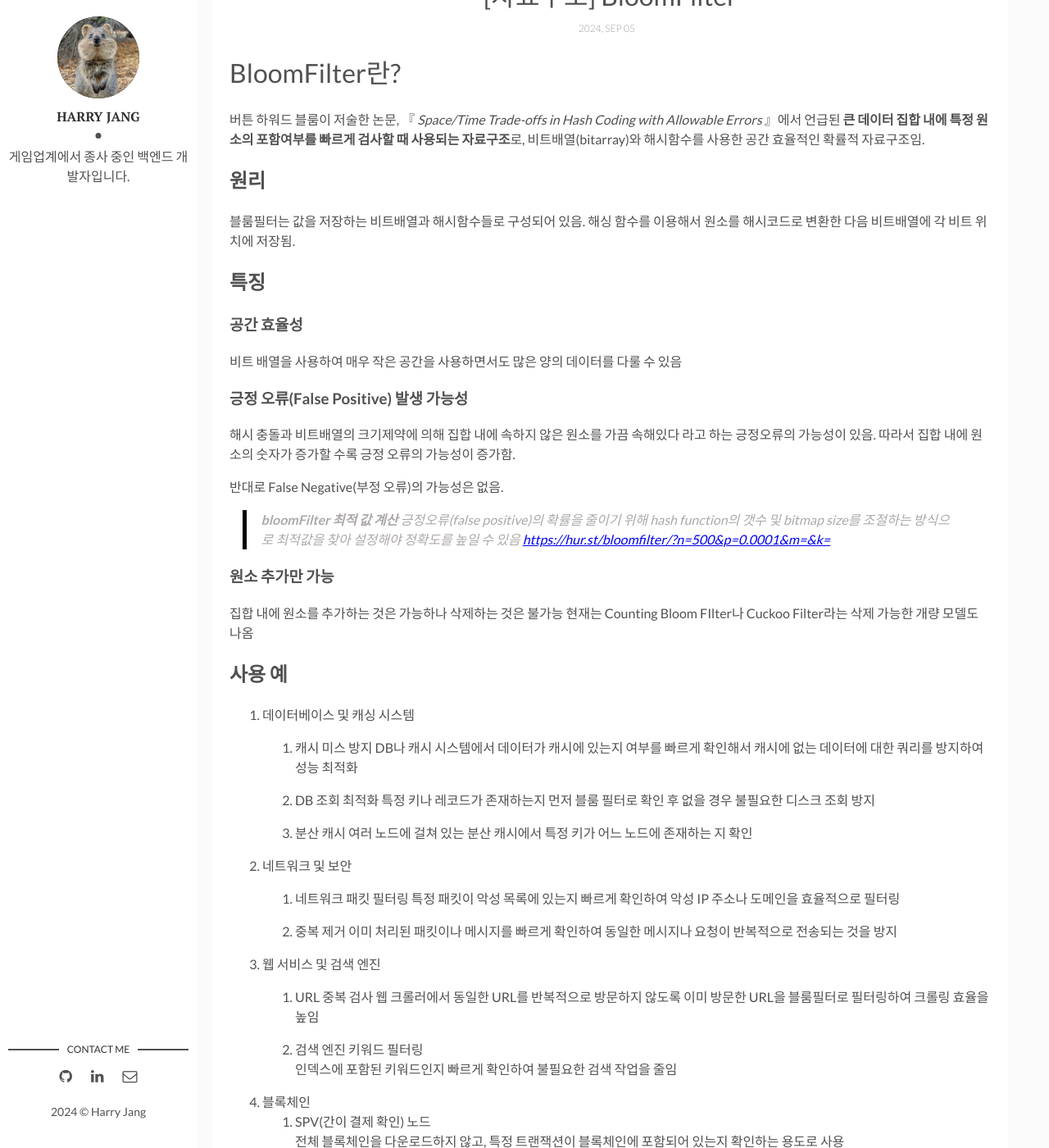
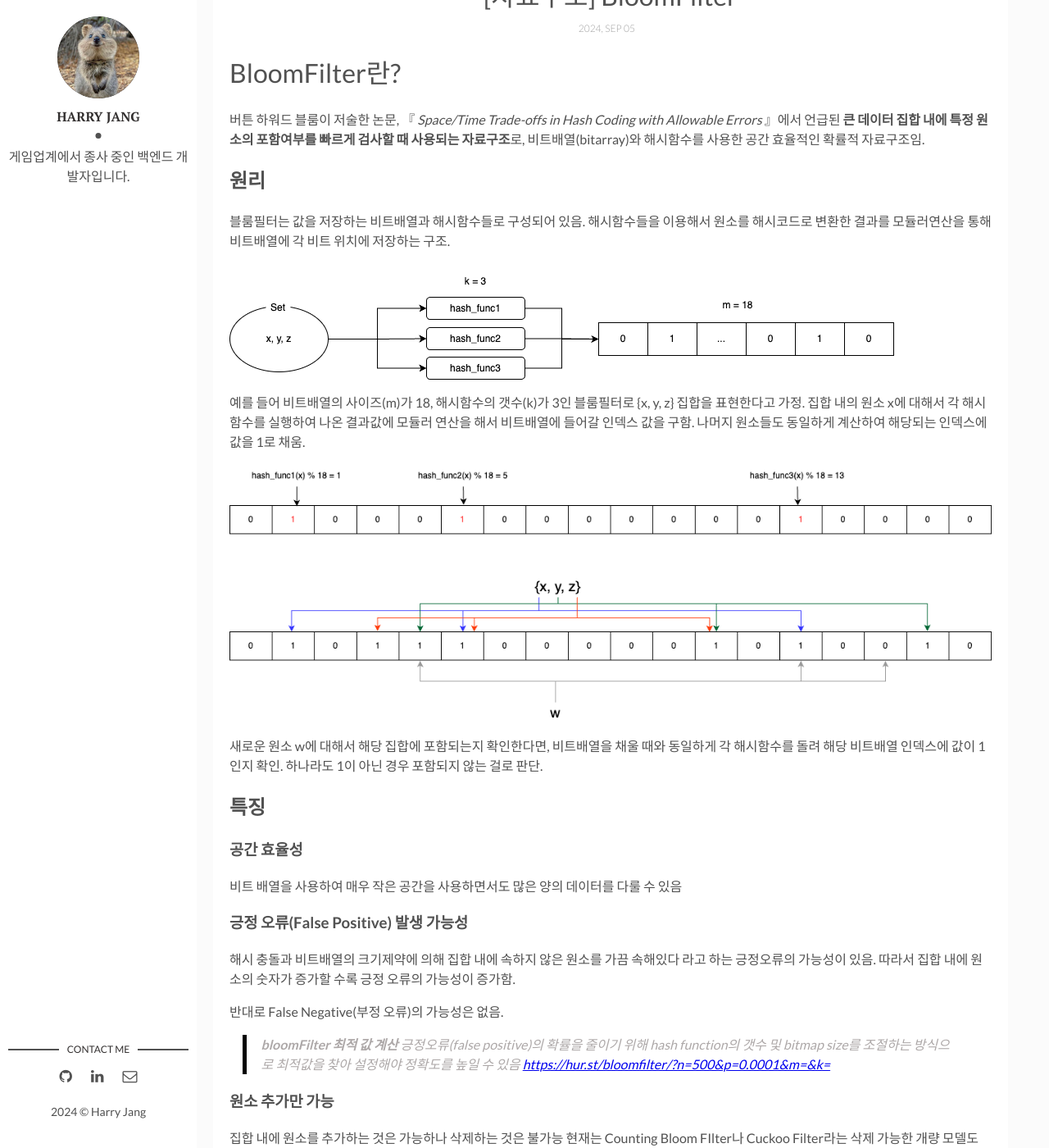
Before and after one commit to harry-jang/harry-jang.github.io, a Jekyll site: the page built from _posts/2024-09-04-Bloom-Filter.markdown, in a window 1280 px wide and 1400 px high, scrolled down 556 px. Shown: the whole window at 82% size. Built offline with Jekyll 4.4.1, drawn with Linux system fonts in a browser that asks for light colours; comment, search, counter and statistics services are not loaded.

Commit message:
bloomfilter 포스팅 업데이트

```diff
--- a/_posts/2024-09-04-Bloom-Filter.markdown
+++ b/_posts/2024-09-04-Bloom-Filter.markdown
@@ -13,7 +13,19 @@ tags: [DataStructure, BloomFilter] # add tag
 
 ## 원리
 블룸필터는 값을 저장하는 비트배열과 해시함수들로 구성되어 있음.
-해싱 함수를 이용해서 원소를 해시코드로 변환한 다음 비트배열에 각 비트 위치에 저장됨.
+해시함수들을 이용해서 원소를 해시코드로 변환한 결과를 모듈러연산을 통해 비트배열에 각 비트 위치에 저장하는 구조.
+
+![블룸 필터의 원리]({{site.baseurl}}/assets/img/bloomFilter_principle.png)
+
+예를 들어 비트배열의 사이즈(m)가 18, 해시함수의 갯수(k)가 3인 블룸필터로 {x, y, z} 집합을 표현한다고 가정.
+집합 내의 원소 x에 대해서 각 해시함수를 실행하여 나온 결과값에 모듈러 연산을 해서 비트배열에 들어갈 인덱스 값을 구함.
+나머지 원소들도 동일하게 계산하여 해당되는 인덱스에 값을 1로 채움.
+
+![블룸 필터의 원리]({{site.baseurl}}/assets/img/bloomFilter_array.png)
+
+새로운 원소 w에 대해서 해당 집합에 포함되는지 확인한다면, 비트배열을 채울 때와 동일하게 각 해시함수를 돌려 해당 비트배열 인덱스에 값이 1인지 확인.
+하나라도 1이 아닌 경우 포함되지 않는 걸로 판단.
+
 
 ## 특징
 ### 공간 효율성
```
Also changed, not shown: assets/img/Bloom_filter.png (added), assets/img/bloomFilter_array.png (added), assets/img/bloomFilter_principle.png (added).
